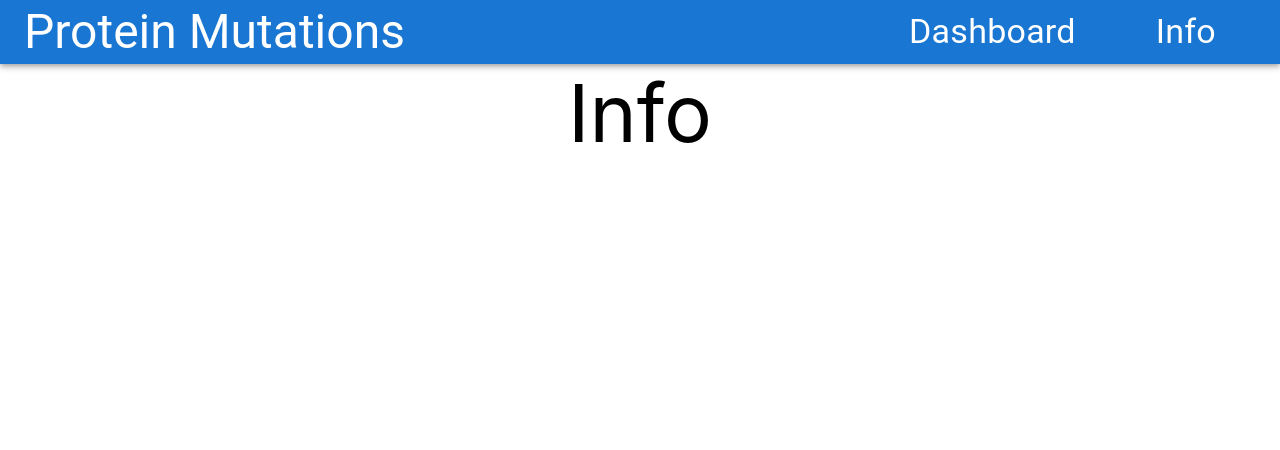
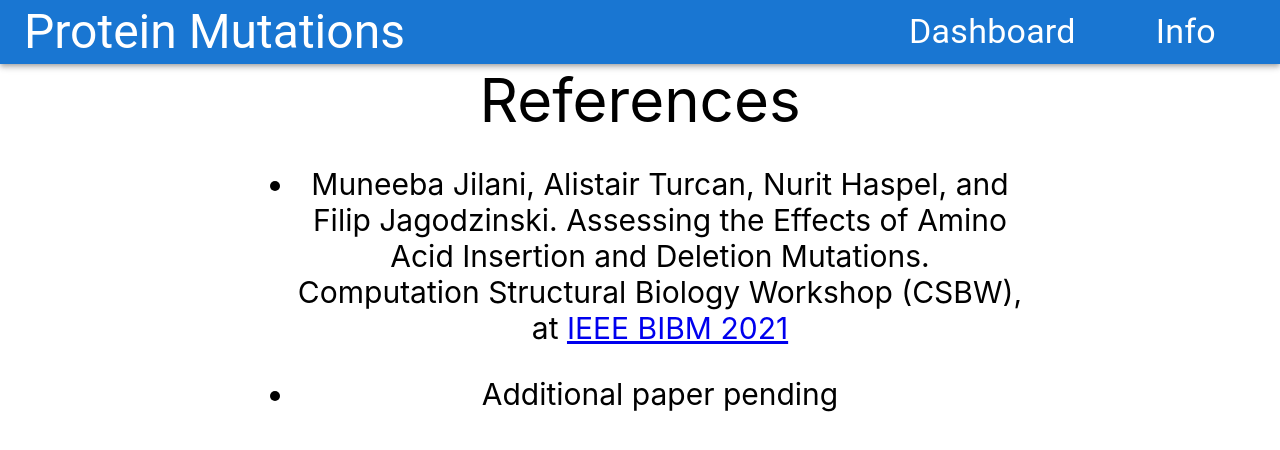
Before and after one commit to Mrnibblesg/Protein_Mutations, a React (Create React App) app in the folder client/: page /info in a window 1280 px wide. Shown: the top 450 px of the page. Built offline with nearby package versions, Linux system fonts and the light colour scheme.

Commit message:
Added references (incomplete, waiting for one more paper)

```diff
--- a/client/src/App.js
+++ b/client/src/App.js
@@ -5,6 +5,7 @@ import Dashboard from "./Dashboard";
 import theme from "./theme";
 import { BrowserRouter as Router, Route, Routes } from "react-router-dom";
 import Info from "./Info";
+import References from "./References";
 
 function App() {
   return (
@@ -14,7 +15,7 @@ function App() {
           <Routes>
             <Route path="" element={<NavBar />}>
               <Route index element={<Dashboard />} />
-              <Route path="info" element={<Info />} />
+              <Route path="info" element={<div><Info /> <References /> </div>} />
               {/* Add route for individual proteins */}
             </Route>
           </Routes>
--- a/client/src/Info.js
+++ b/client/src/Info.js
@@ -1,6 +1,5 @@
 import React from "react";
 
 export default function Info() {
-  console.log("Here");
-  return <div style={{ fontSize: "80px" }}>Info</div>;
+  return <div style={{ fontSize: "60px" }}>References</div>;
 }
--- a/client/src/References.js
+++ b/client/src/References.js
@@ -1,7 +1,28 @@
 import React from "react";
 
-function References() {
-  return <div>References</div>;
+
+//TODO: Move inline CSS into external CSS file.
+export default function References() {
+	let link1 = 'https://ieeebibm.org/BIBM2021/';
+
+  return (
+	<div style={{
+		paddingLeft: '20%',
+		paddingRight: '20%',
+	}}>
+		<ul style={{
+				fontSize:'30px',
+
+			}}
+		>
+			<li style={{
+				margin: '30px 0'
+			}}
+			>
+				Muneeba Jilani, Alistair Turcan, Nurit Haspel, and Filip Jagodzinski. Assessing the Effects of Amino Acid Insertion and Deletion Mutations. Computation Structural Biology Workshop (CSBW), at <a href={link1}> IEEE BIBM 2021</a>
+			</li>
+			<li>Additional paper pending</li>
+		</ul>
+	</div>
+  );
 }
-
-export default References;
```
Also changed, not shown: 2 other files (tests, documents, lock files or other folders).
